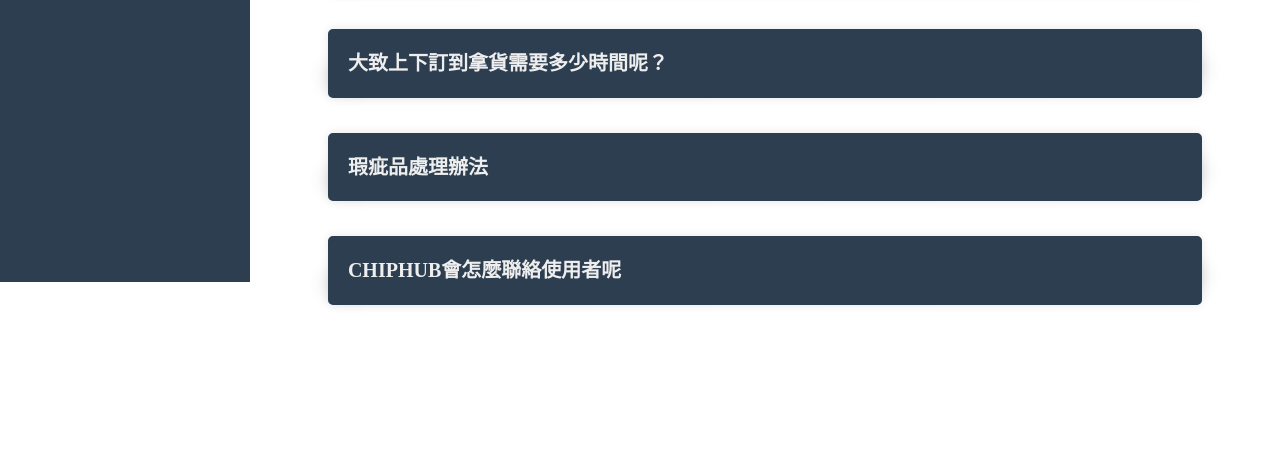
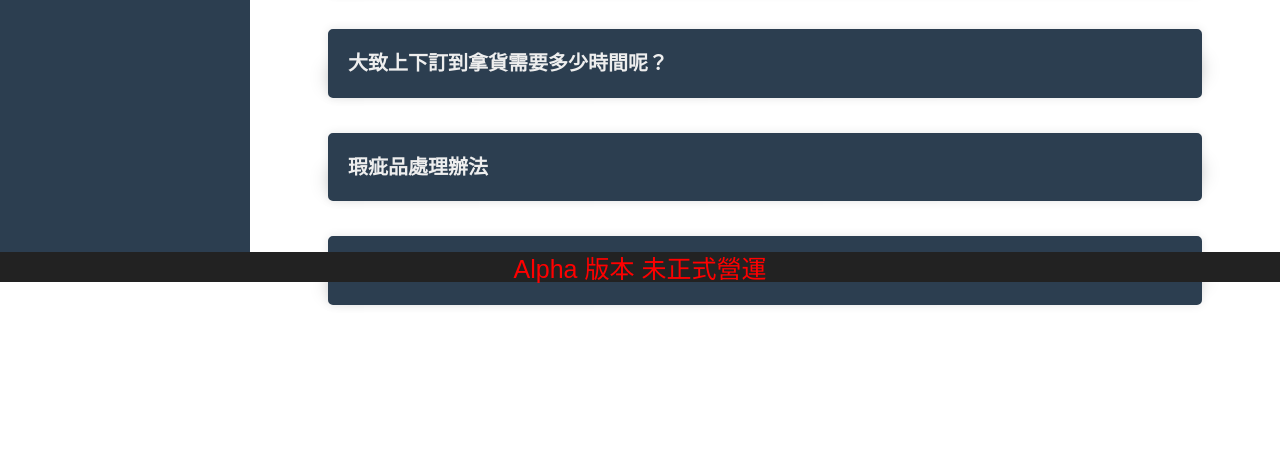
Before and after one commit to sonicyang/chiphub, a Django app: page /faq/ in a window 1280 px wide. Shown: the part 518-968 px from the top of the page. Run offline with Django 3.2, Linux system fonts and the light colour scheme; data that the repository does not hold is empty; style sheets or scripts are compiled from the project's sources; some libraries are stand-ins or nearby versions.

Commit message:
Add Alpha banner

```diff
--- a/static/css/base.css
+++ b/static/css/base.css
@@ -105,4 +105,16 @@ footer {
   height: 5%;
   min-height: 80px; }
 
+#nob {
+  width: 100%;
+  height: 30px;
+  font-size: 25px;
+  color: #FF0000;
+  text-align: center;
+  vertical-align: middle;
+  z-index: 9999;
+  position: fixed;
+  top: calc(100% - 30px);
+  background-color: #222222; }
+
 /*# sourceMappingURL=base.css.map */
--- a/static/sass/base.sass
+++ b/static/sass/base.sass
@@ -110,3 +110,15 @@ h1
 footer
   height:  5%
   min-height:  80px
+
+#nob
+  width: 100%
+  height: 30px
+  font-size: 25px
+  color: #FF0000
+  text-align: center
+  vertical-align: middle
+  z-index: 9999
+  position: fixed
+  top: calc(100% - 30px)
+  background-color: #222222
--- a/templates/base.html
+++ b/templates/base.html
@@ -157,6 +157,9 @@
       </div>
     </div>
     <!-- End Login Form 1-->
+    <div id="nob">
+        Alpha 版本 未正式營運
+    </div>
     <footer>
 
     </footer>
```
